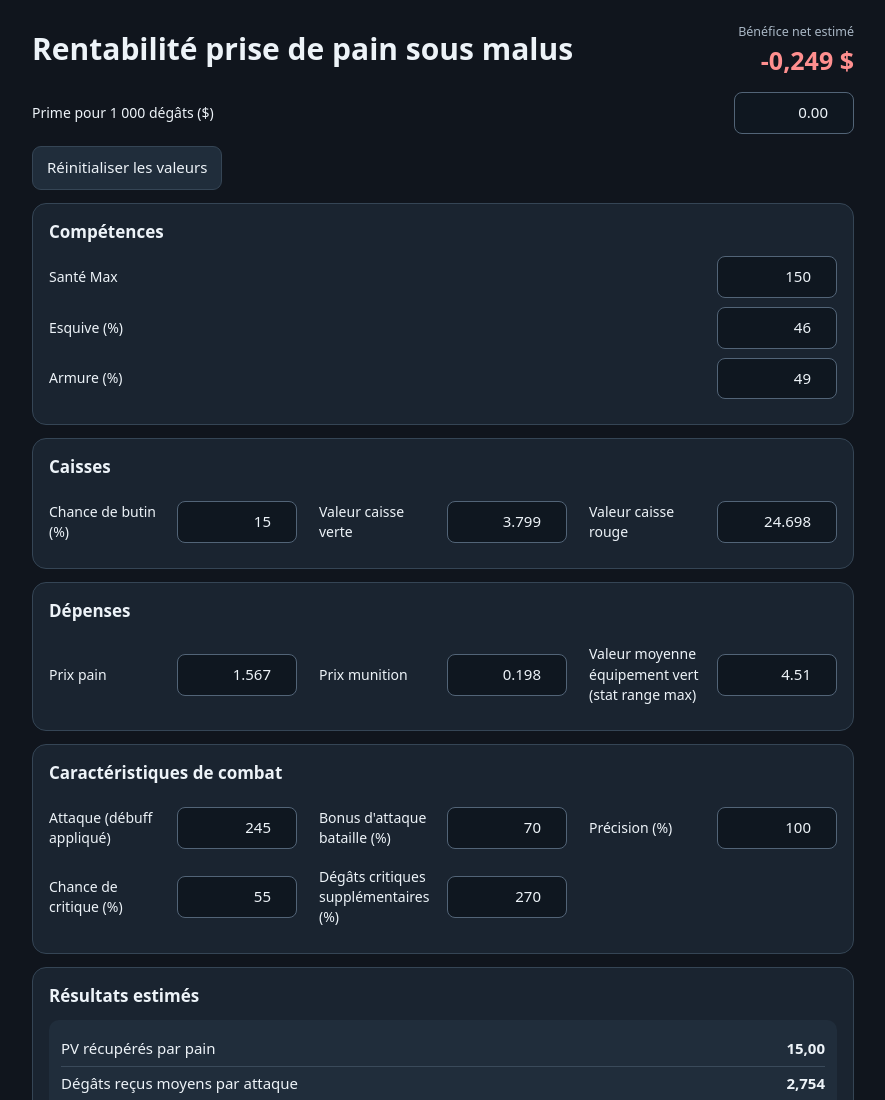
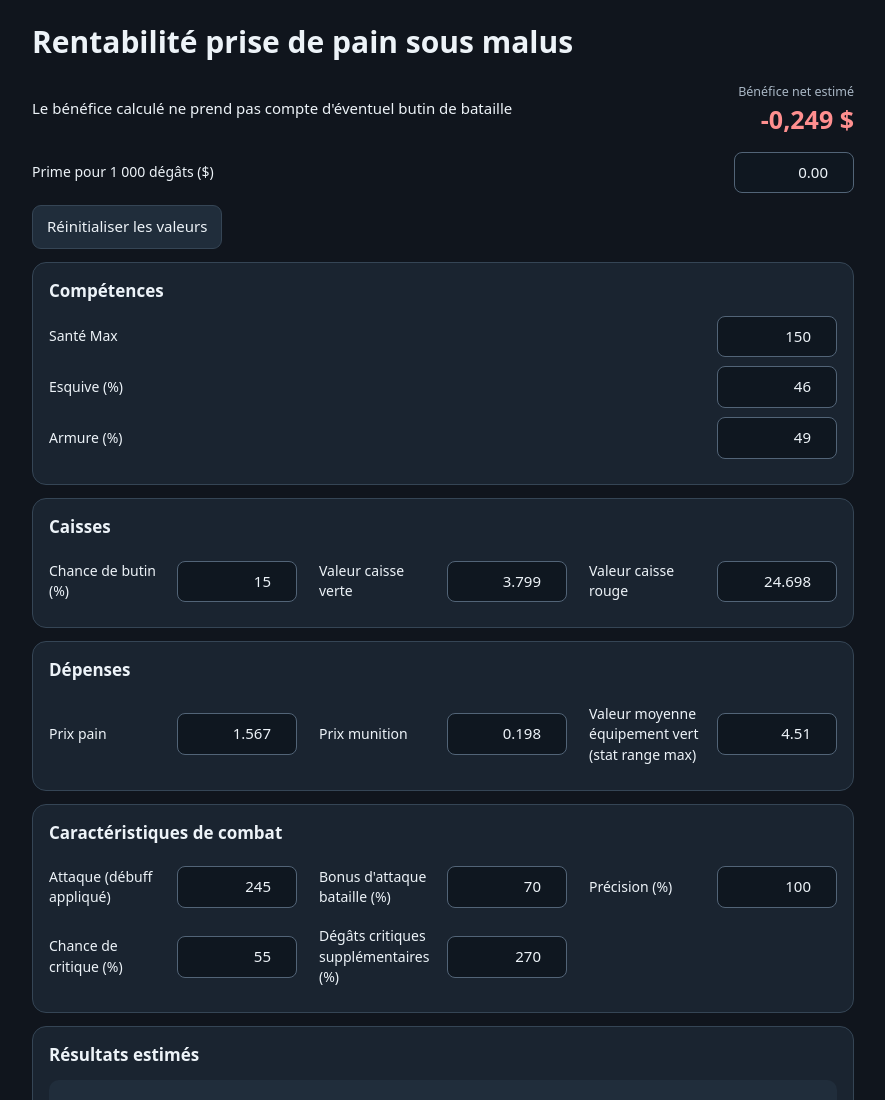
Before and after one commit to Edgarinhoho/warera-pain-simulator, a plain HTML site: page index.html in a window 1280 px wide. Shown: the top 1100 px of the page, without its empty margins (197-1082 px from the left). Drawn offline with Linux system fonts and the light colour scheme.

Commit message:
Add subtitle about battle loot to index.html
Added subtitle paragraph regarding battle loot consideration.

```diff
--- a/index.html
+++ b/index.html
@@ -32,6 +32,7 @@ hr{border:0;border-top:1px solid var(--line);margin:12px 0}
 <main>
 <header>
   <h1>Rentabilité prise de pain sous malus</h1>
+  <p class="subtitle">Le bénéfice calculé ne prend pas compte d'éventuel butin de bataille</p>
   <div class="netbox"><small>Bénéfice net estimé</small><div class="net" id="topNet">—</div></div>
 </header>
 <div class="field">
```
